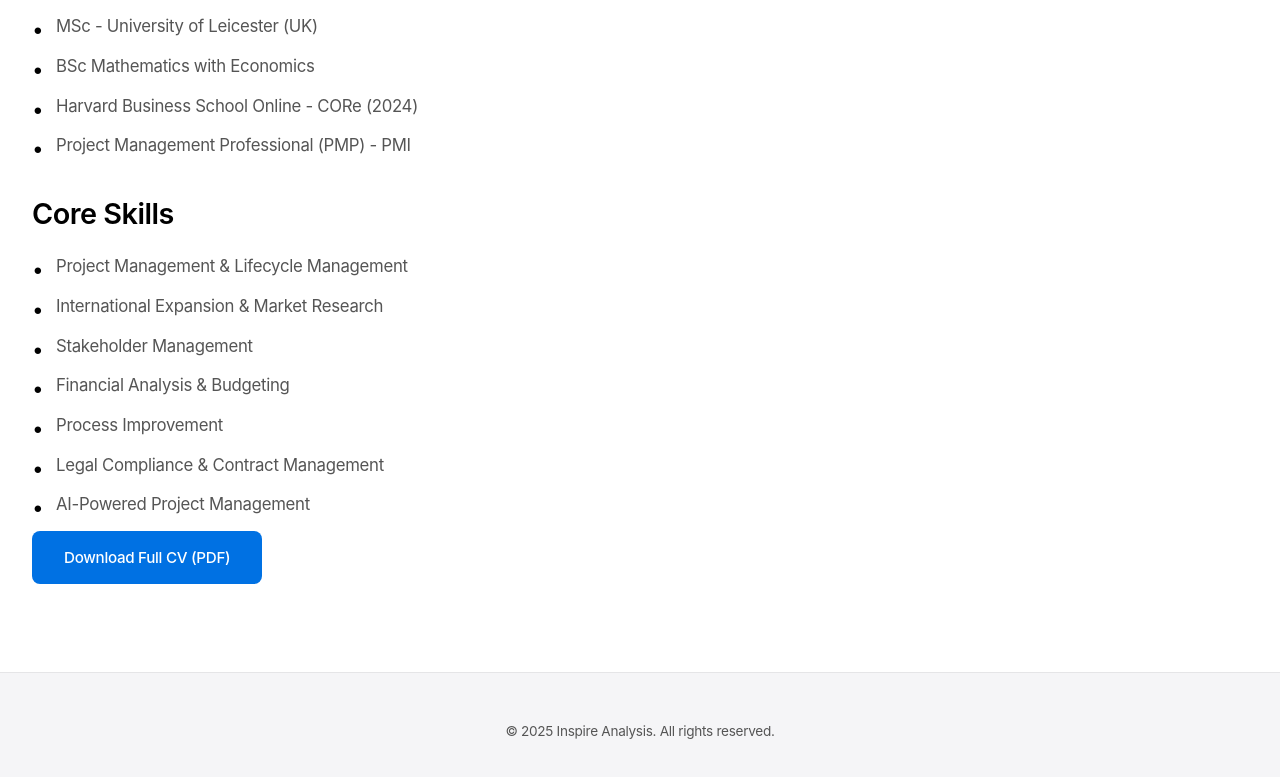
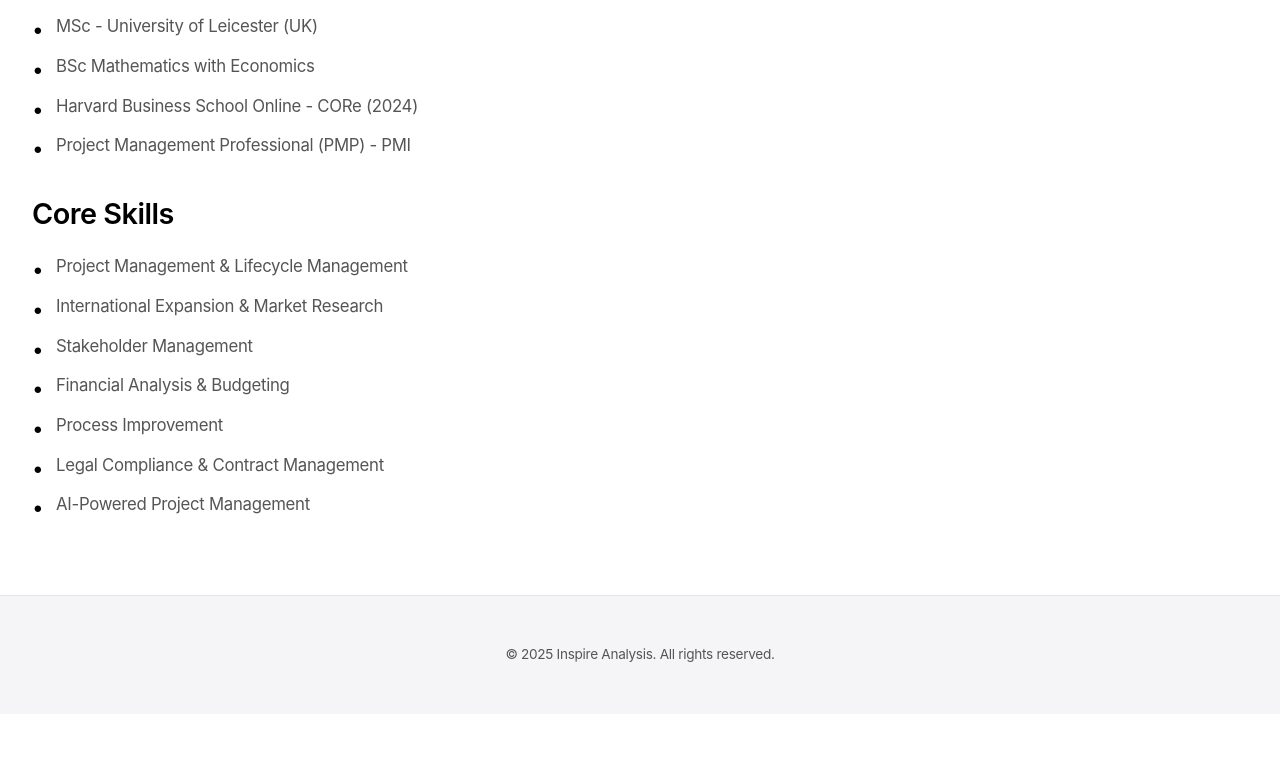
Before and after one commit to zalart-pixel/inspire-analysis-website, a plain HTML site: page about.html in a window 1280 px wide. Shown: the part 641-1418 px from the top of the page. After the commit the page ends 1355 px from the top, so only its background shows below. Drawn offline with Linux system fonts and the light colour scheme.

Commit message:
Update about.html

```diff
--- a/about.html
+++ b/about.html
@@ -5,7 +5,6 @@
     <meta name="viewport" content="width=device-width, initial-scale=1.0">
     <title>About - Inspire Analysis</title>
     <link rel="stylesheet" href="css/style.css">
-    <link rel="stylesheet" href="css/about.css">
 </head>
 <body>
     <nav class="navbar">
@@ -21,7 +20,7 @@
 
     <div class="container">
         <h1>About Arturs Zalitis</h1>
-        <div class="cv-container">
+
         <h2>Professional Profile</h2>
         <p>As a seasoned Global PM at Dyninno Group, I have a robust background in managing and executing global expansion and development programs across multiple regions including UAE Dubai, Romania, Turkey, Brazil, Philippines, USA, India, Latvia, and Uzbekistan.</p>
 
@@ -47,11 +46,6 @@
             <li>Legal Compliance & Contract Management</li>
             <li>AI-Powered Project Management</li>
         </ul>
-
-            <div class="cv-download">
-                <p><a href="#" class="btn" id="download-cv">Download Full CV (PDF)</a></p>
-            </div>
-        </div>
     </div>
 
     <footer class="footer">
```
Lines whose indentation alone changed are shown as unchanged.
